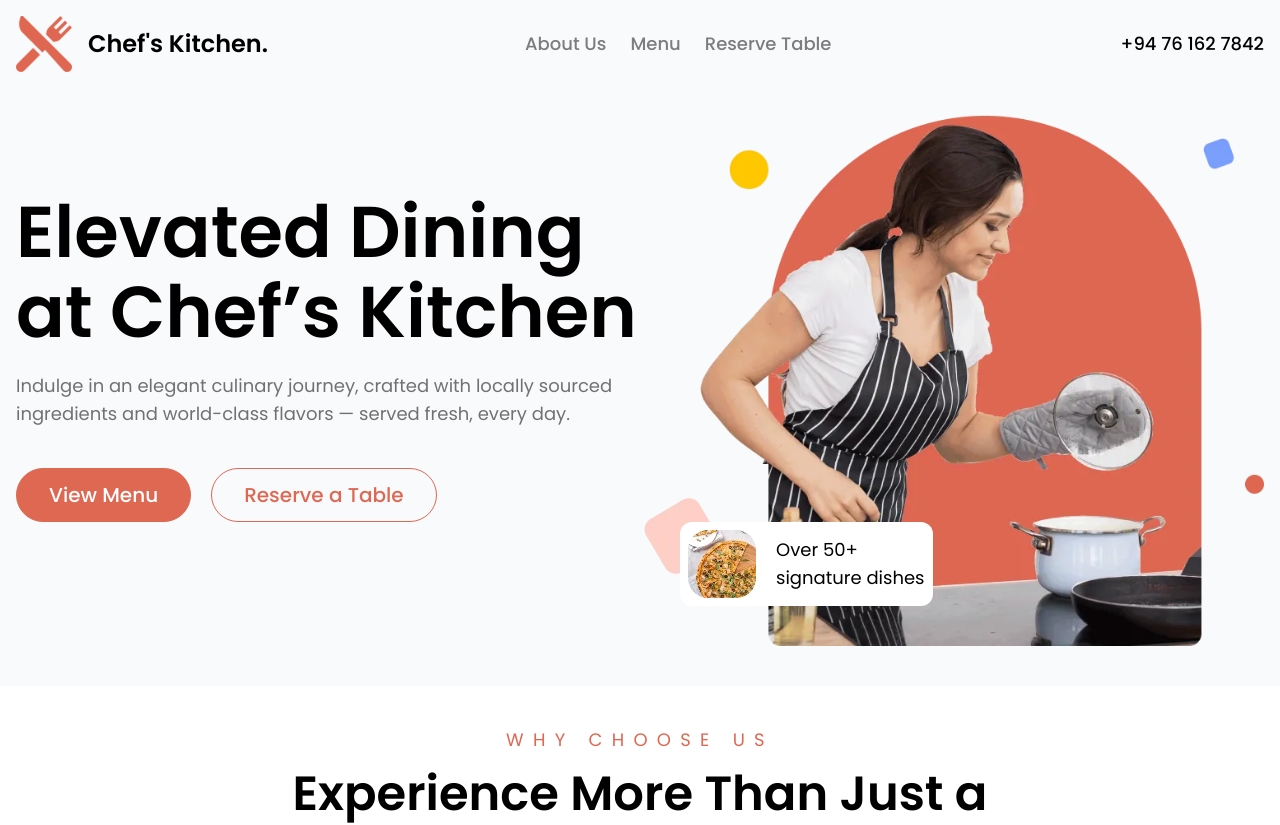
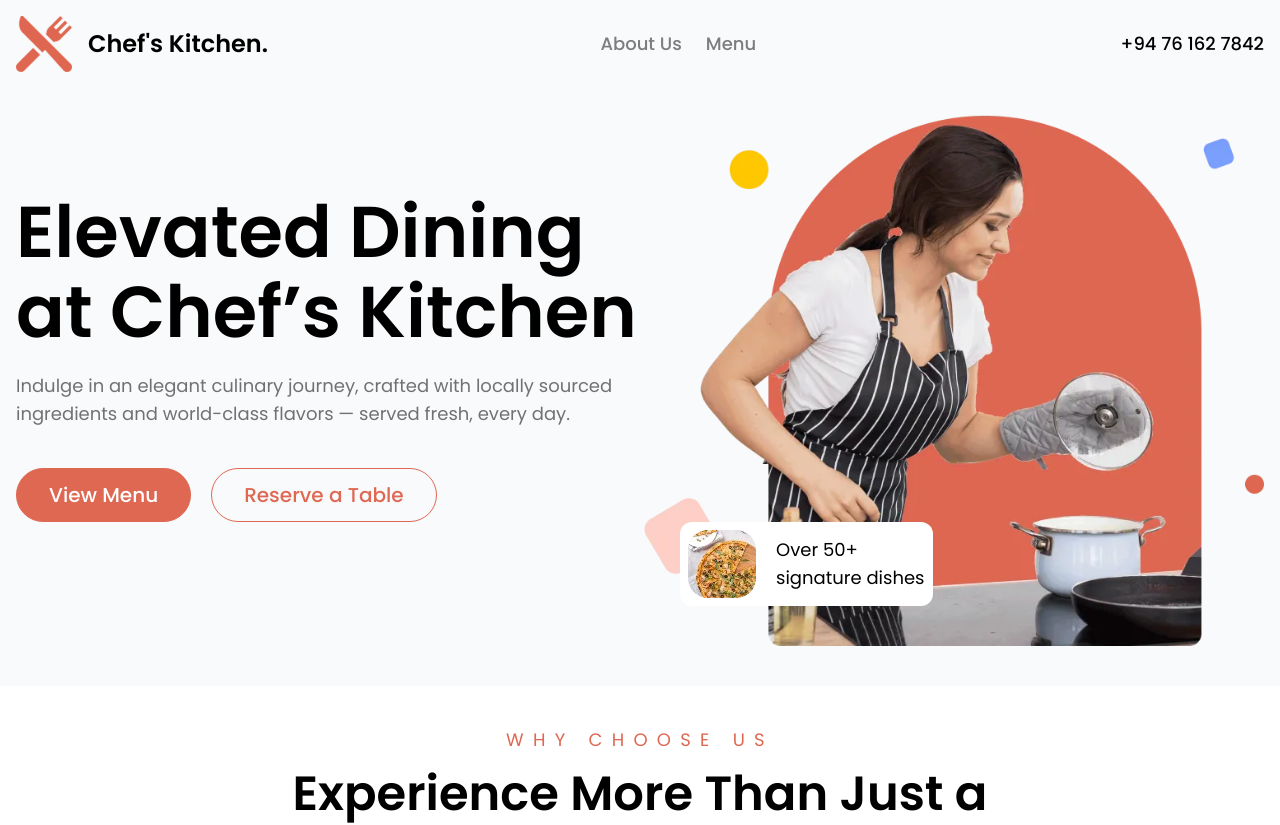
Before and after one commit to BuddhikaKulasekara/chef-kitchen, a Next.js app in the folder frontend/: page / in a window 1280 px wide. Shown: the top 825 px of the page. Built offline with nearby package versions, Linux system fonts and the light colour scheme; some icons are missing.

Commit message:
feat: remove reservation name header

```diff
--- a/frontend/src/app/components/Layout/Header/Navigation/HeaderLink.tsx
+++ b/frontend/src/app/components/Layout/Header/Navigation/HeaderLink.tsx
@@ -4,7 +4,7 @@ import Link from 'next/link'
 import { HeaderItem } from '../../../../types/menu'
 import { usePathname } from 'next/navigation'
 
-const ALLOWED_MENU = ['About Us', 'Menu', 'Reserve Table']
+const ALLOWED_MENU = ['Home', 'About Us', 'Menu']
 
 const HeaderLink: React.FC<{ item: HeaderItem }> = ({ item }) => {
   const [submenuOpen, setSubmenuOpen] = useState(false)
@@ -32,8 +32,8 @@ const HeaderLink: React.FC<{ item: HeaderItem }> = ({ item }) => {
       <Link
         href={item.href}
         className={`text-lg flex font-medium duration-300 ${path === item.href
-            ? 'text-primary'
-            : 'text-black/50 hover:text-primary'
+          ? 'text-primary'
+          : 'text-black/50 hover:text-primary'
           }`}
       >
         {item.label}
@@ -64,8 +64,8 @@ const HeaderLink: React.FC<{ item: HeaderItem }> = ({ item }) => {
               key={index}
               href={subItem.href}
               className={`block px-4 py-2 ${path === subItem.href
-                  ? 'bg-primary text-white'
-                  : 'text-black hover:bg-primary hover:text-white'
+                ? 'bg-primary text-white'
+                : 'text-black hover:bg-primary hover:text-white'
                 }`}
             >
               {subItem.label}
```
